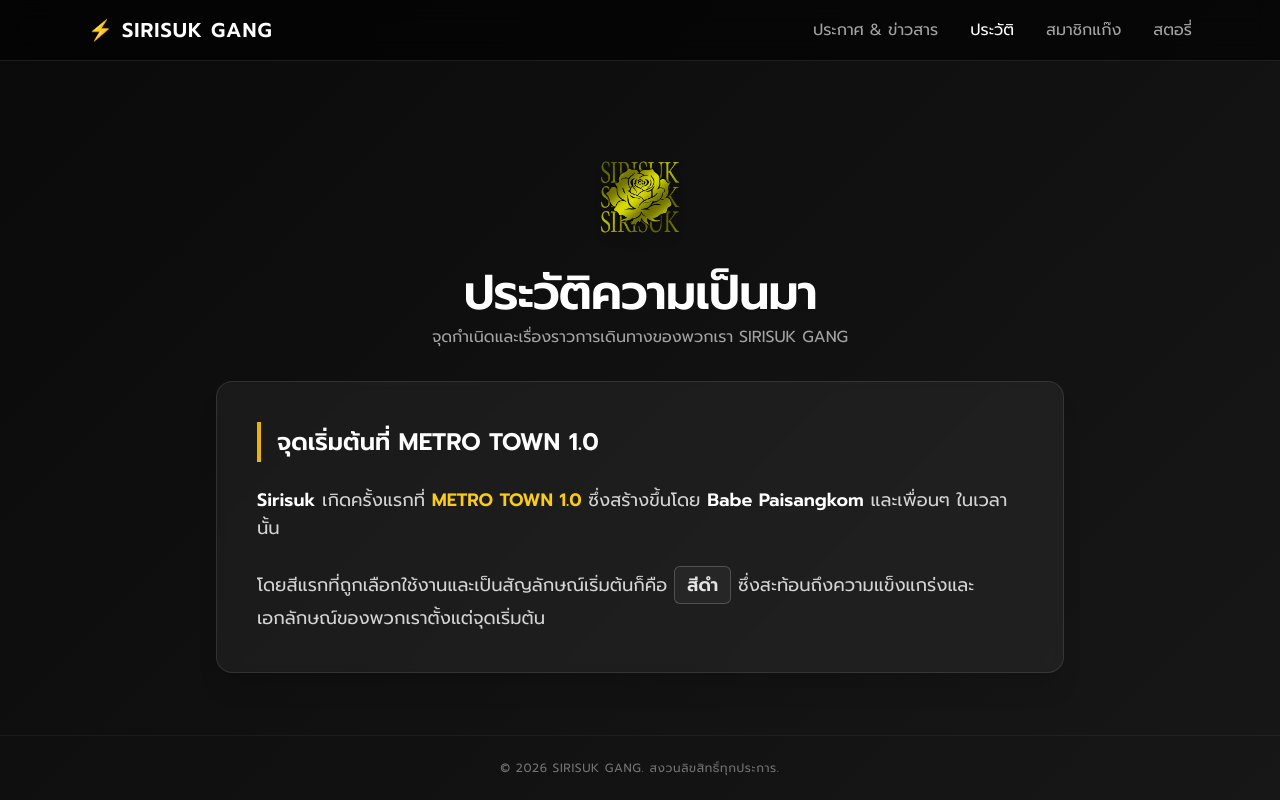
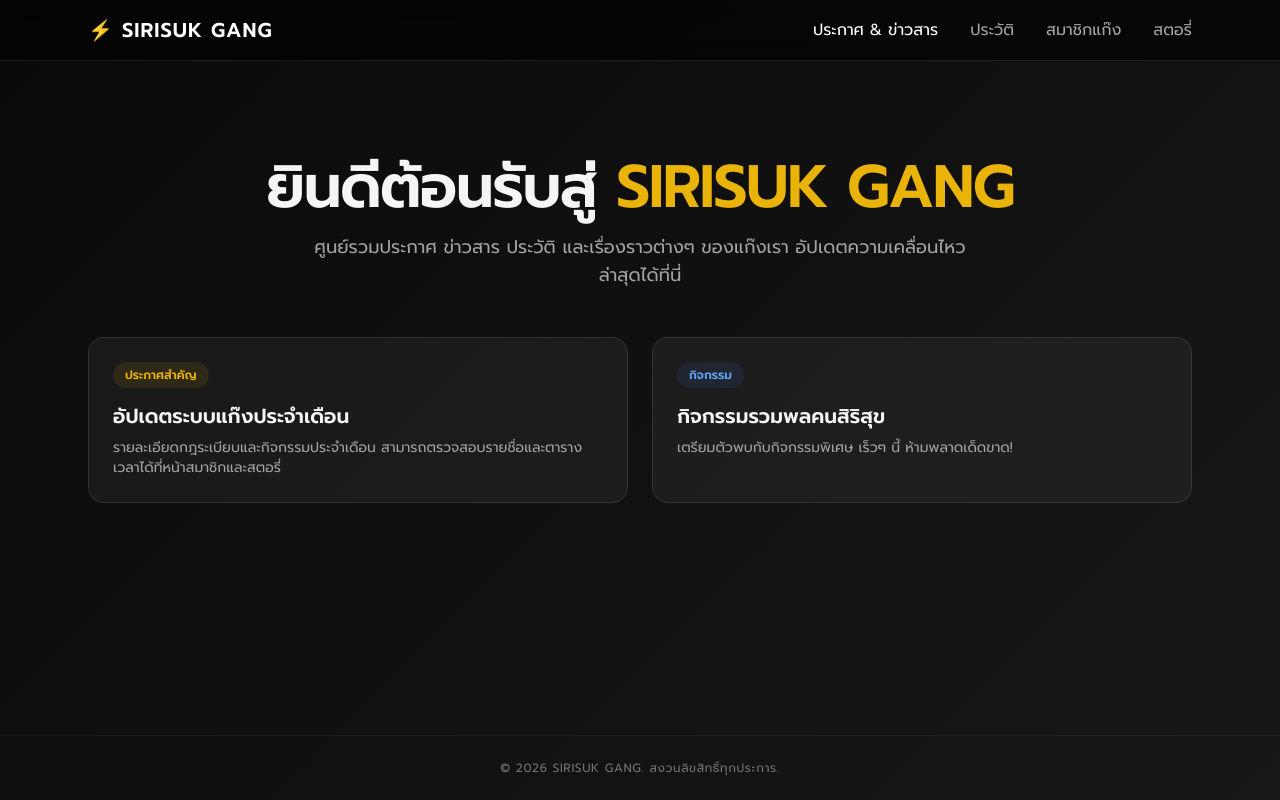
Before and after one commit to karenbelmont69-byte/Sirisuk_Onslots, a plain HTML site: page index.html in a window 1280 px wide. Drawn offline with nearby package versions, Linux system fonts and the light colour scheme.

Commit message:
Update index.html

```diff
--- a/index.html
+++ b/index.html
@@ -3,7 +3,7 @@
 <head>
     <meta charset="UTF-8">
     <meta name="viewport" content="width=device-width, initial-scale=1.0">
-    <title>SIRISUK GANG - ประวัติความเป็นมา</title>
+    <title>SIRISUK GANG - หน้าแรก</title>
     <!-- เรียกใช้งานฟอนต์ Prompt จาก Google Fonts -->
     <link href="https://fonts.googleapis.com/css2?family=Prompt:wght@300;400;600&display=swap" rel="stylesheet">
     <script src="https://cdn.tailwindcss.com"></script>
@@ -28,12 +28,12 @@
     <!-- Header & Navbar -->
     <header class="w-full bg-black/60 backdrop-blur-md border-b border-white/10 sticky top-0 z-50">
         <div class="max-w-6xl mx-auto px-6 py-4 flex justify-between items-center">
-            <a href="index.html" class="text-white text-lg md:text-xl font-semibold tracking-wider flex items-center gap-2">
+            <a href="#" class="text-white text-lg md:text-xl font-semibold tracking-wider flex items-center gap-2">
                 <span>⚡</span> SIRISUK GANG
             </a>
             <nav class="hidden md:flex gap-8 items-center">
-                <a href="index.html" class="text-neutral-400 hover:text-white transition font-medium">ประกาศ & ข่าวสาร</a>
-                <a href="history.html" class="text-white transition font-medium">ประวัติ</a>
+                <a href="index.html" class="text-white transition font-medium">ประกาศ & ข่าวสาร</a>
+                <a href="history" class="text-neutral-400 hover:text-white transition font-medium">ประวัติ</a>
                 <a href="member_gang.html" class="text-neutral-400 hover:text-white transition font-medium">สมาชิกแก๊ง</a>
                 <a href="story_score.html" class="text-neutral-400 hover:text-white transition font-medium">สตอรี่</a>
             </nav>
@@ -44,35 +44,32 @@
         </div>
         <!-- Mobile Menu (Dropdown) -->
         <div id="mobile-menu" class="hidden md:hidden px-6 pb-4 pt-2 bg-black/90 border-b border-white/10 flex flex-col gap-4">
-            <a href="index.html" class="text-neutral-400 font-medium">ประกาศ & ข่าวสาร</a>
-            <a href="history.html" class="text-white font-medium">ประวัติ</a>
-            <a href="member_gang.html" class="text-neutral-400 font-medium">สมาชิกแก๊ง</a>
-            <a href="story_score.html" class="text-neutral-400 font-medium">สตอรี่</a>
+            <a href="index.html" class="text-white font-medium">ประกาศ & ข่าวสาร</a>
+            <a href="history" class="text-neutral-400 hover:text-white font-medium">ประวัติ</a>
+            <a href="member_gang.html" class="text-neutral-400 hover:text-white font-medium">สมาชิกแก๊ง</a>
+            <a href="story_score.html" class="text-neutral-400 hover:text-white font-medium">สตอรี่</a>
         </div>
     </header>
 
-    <!-- Main Content (History) -->
-    <main class="flex-grow max-w-4xl w-full mx-auto px-6 py-12">
-        <div class="text-center my-8">
-            <!-- แสดงรูป sirisukT.png ไว้ด้านบนคำว่า SIRISUK ตามความต้องการ -->
-            <div class="flex justify-center mb-4">
-                <img src="PICTURE/sirisukT.png" alt="Sirisuk Logo" class="h-20 md:h-28 object-contain drop-shadow-lg">
-            </div>
-            <h1 class="text-3xl md:text-5xl font-bold tracking-tight mb-2 text-white">ประวัติความเป็นมา</h1>
-            <p class="text-neutral-400 text-sm md:text-base">จุดกำเนิดและเรื่องราวการเดินทางของพวกเรา SIRISUK GANG</p>
+    <!-- Main Content -->
+    <main class="flex-grow max-w-6xl w-full mx-auto px-6 py-12">
+        <div class="text-center my-12">
+            <h1 class="text-4xl md:text-6xl font-bold tracking-tight mb-4">ยินดีต้อนรับสู่ <span class="text-yellow-500">SIRISUK GANG</span></h1>
+            <p class="text-neutral-400 text-base md:text-lg max-w-2xl mx-auto">ศูนย์รวมประกาศ ข่าวสาร ประวัติ และเรื่องราวต่างๆ ของแก๊งเรา อัปเดตความเคลื่อนไหวล่าสุดได้ที่นี่</p>
         </div>
 
-        <!-- เนื้อหาประวัติ -->
-        <section class="bg-white/5 border border-white/10 rounded-2xl p-6 md:p-10 shadow-xl backdrop-blur-sm space-y-6">
-            <div class="border-l-4 border-yellow-500 pl-4 py-1">
-                <h2 class="text-xl md:text-2xl font-semibold text-white">จุดเริ่มต้นที่ METRO TOWN 1.0</h2>
+        <!-- ส่วนแสดงประกาศ/ข่าวสาร (ตัวอย่าง Card) -->
+        <section class="grid grid-cols-1 md:grid-cols-2 gap-6 mt-8">
+            <div class="bg-white/5 border border-white/10 rounded-2xl p-6 hover:border-white/20 transition">
+                <span class="text-xs bg-yellow-500/10 text-yellow-500 font-semibold px-3 py-1 rounded-full">ประกาศสำคัญ</span>
+                <h2 class="text-xl font-semibold mt-4 mb-2">อัปเดตระบบแก๊งประจำเดือน</h2>
+                <p class="text-neutral-400 text-sm">รายละเอียดกฎระเบียบและกิจกรรมประจำเดือน สามารถตรวจสอบรายชื่อและตารางเวลาได้ที่หน้าสมาชิกและสตอรี่</p>
             </div>
-            <p class="text-neutral-300 text-base md:text-lg leading-relaxed">
-                <strong class="text-white">Sirisuk</strong> เกิดครั้งแรกที่ <span class="text-yellow-400 font-semibold">METRO TOWN 1.0</span> ซึ่งสร้างขึ้นโดย <span class="text-white font-semibold">Babe Paisangkom</span> และเพื่อนๆ ในเวลานั้น
-            </p>
-            <p class="text-neutral-300 text-base md:text-lg leading-relaxed">
-                โดยสีแรกที่ถูกเลือกใช้งานและเป็นสัญลักษณ์เริ่มต้นก็คือ <span class="text-neutral-200 font-bold bg-neutral-800 px-3 py-1 rounded-md border border-white/20 inline-block">สีดำ</span> ซึ่งสะท้อนถึงความแข็งแกร่งและเอกลักษณ์ของพวกเราตั้งแต่จุดเริ่มต้น
-            </p>
+            <div class="bg-white/5 border border-white/10 rounded-2xl p-6 hover:border-white/20 transition">
+                <span class="text-xs bg-blue-500/10 text-blue-400 font-semibold px-3 py-1 rounded-full">กิจกรรม</span>
+                <h2 class="text-xl font-semibold mt-4 mb-2">กิจกรรมรวมพลคนสิริสุข</h2>
+                <p class="text-neutral-400 text-sm">เตรียมตัวพบกับกิจกรรมพิเศษ เร็วๆ นี้ ห้ามพลาดเด็ดขาด!</p>
+            </div>
         </section>
     </main>
 
```
